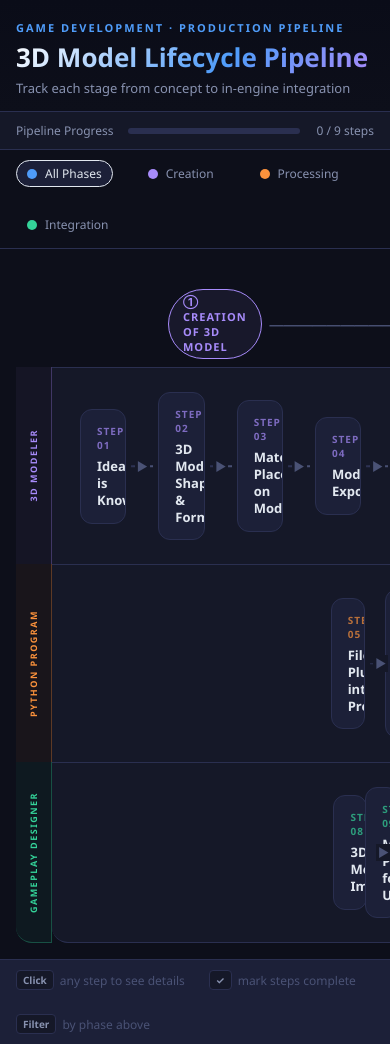
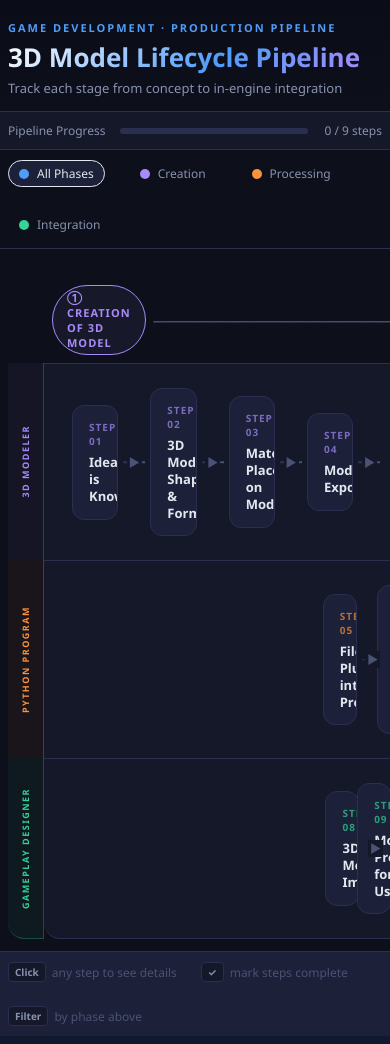
Before and after one commit to InstinctiveUI/AI180_P1_Snyder_CJ, a Flask app: page /pipeline in a window 390 px wide; the page is wider, and only the part inside the window is pictured. Run offline with Flask 2, Linux system fonts and the light colour scheme.

Commit message:
Extend 3D Model Lifecycle Pipeline to full page width
Reduce horizontal padding across all pipeline containers (40px → 16px)
so swimlane cards stretch edge-to-edge across the full viewport width.
Affects: .main, .header, .legend, .progress-bar-wrap, .phase-divider

```diff
--- a/3d-model-transfer-tool/templates/pipeline.html
+++ b/3d-model-transfer-tool/templates/pipeline.html
@@ -35,7 +35,7 @@
 
   /* ── Header ── */
   .header {
-    padding: 28px 40px 20px;
+    padding: 28px 16px 20px;
     border-bottom: 1px solid var(--border);
     background: linear-gradient(180deg, #0a0c18 0%, var(--bg) 100%);
     display: flex;
@@ -71,7 +71,7 @@
 
   /* ── Progress Bar ── */
   .progress-bar-wrap {
-    padding: 14px 40px;
+    padding: 14px 16px;
     background: var(--surface);
     border-bottom: 1px solid var(--border);
     display: flex;
@@ -109,7 +109,7 @@
   .legend {
     display: flex;
     gap: 24px;
-    padding: 14px 40px;
+    padding: 14px 16px;
     border-bottom: 1px solid var(--border);
     flex-wrap: wrap;
   }
@@ -143,7 +143,7 @@
 
   /* ── Main Layout ── */
   .main {
-    padding: 32px 40px;
+    padding: 24px 16px;
     display: flex;
     flex-direction: column;
     gap: 0;
@@ -215,7 +215,7 @@
   .phase-divider {
     display: flex;
     align-items: center;
-    padding: 0 40px 0 180px;
+    padding: 0 16px 0 156px;
     gap: 0;
     margin-top: 24px;
     margin-bottom: 8px;
@@ -597,16 +597,16 @@
 
   /* ── Responsive ── */
   @media (max-width: 900px) {
-    .main { padding: 16px; }
-    .header { padding: 20px 16px 14px; }
-    .legend { padding: 10px 16px; }
-    .progress-bar-wrap { padding: 10px 16px; }
-    .phase-divider { padding: 0 16px 0 152px; }
+    .main { padding: 12px 8px; }
+    .header { padding: 20px 8px 14px; }
+    .legend { padding: 10px 8px; }
+    .progress-bar-wrap { padding: 10px 8px; }
+    .phase-divider { padding: 0 8px 0 44px; }
     .lane-label { width: 36px; padding: 12px 4px; }
     .lane-label-inner { font-size: 9px; }
     .lane-icon { display: none; }
     .detail-panel { width: 100vw; }
-    .hint-bar { padding: 10px 16px; }
+    .hint-bar { padding: 10px 8px; }
   }
 
   /* ── Entrance animation ── */
```
